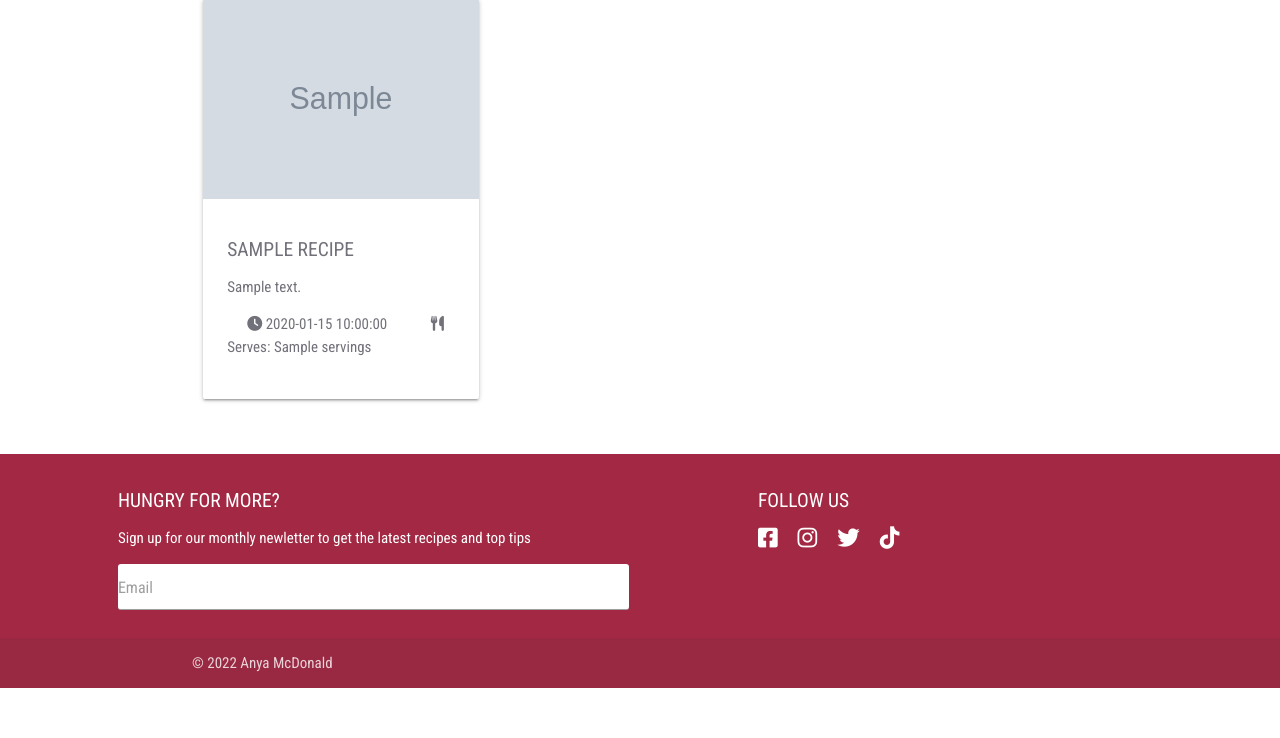
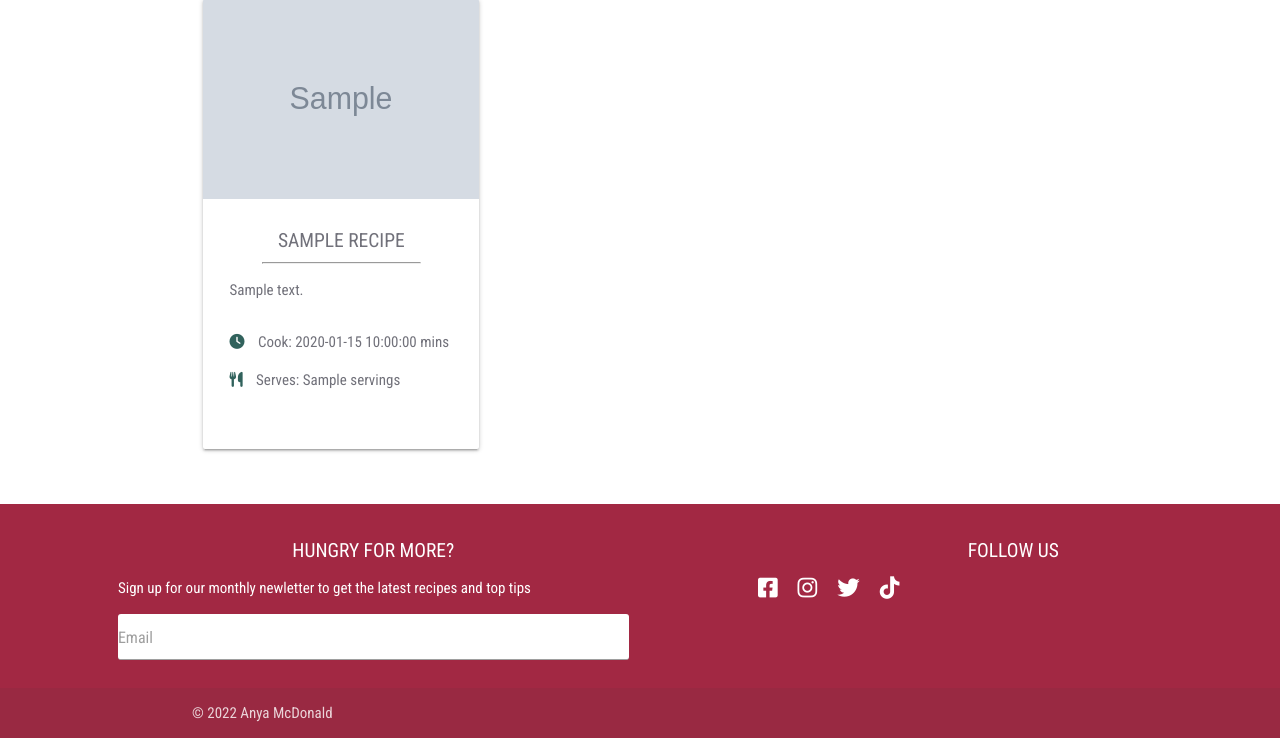
Before and after one commit to anyahush/the-freefrom-cookbook, a Flask app: page /search in a window 1280 px wide. Shown: the part 258-996 px from the top of the page. Before the commit the page ends 946 px from the top, so only its background shows below. Run offline with Flask 2, Linux system fonts and the light colour scheme; grey boxes marked "Sample" are stand-in pictures; a database or web service that is not in the repository returns one stand-in record (values such as "Sample title"); some libraries are stand-ins or nearby versions.

Commit message:
Finalise styles for recipe cards recipes.html

```diff
--- a/static/css/style.css
+++ b/static/css/style.css
@@ -47,6 +47,7 @@ h3, h4 {
 h5 {
     text-transform: uppercase;
     font-size: 130%;
+    text-align: center;
 }
 
 strong {
@@ -105,7 +106,8 @@ hr {
 }
 
 .card .card-content {
-    height: 200px;
+    height: 250px;
+    padding: 15px;
 }
 
 .card .card-content p {
@@ -129,6 +131,11 @@ span {
     width: 100%;
     height: 100%;
     object-fit: cover;
+}
+
+.fa-clock, .fa-utensils {
+    margin-right: 10px;
+    color: #31625c;
 }
 
 .fa-plus {
--- a/templates/recipes.html
+++ b/templates/recipes.html
@@ -32,23 +32,26 @@
                     </a>
                 </div>
                 <div class="card-content">
-                    <h5>{{ recipe.recipe_title}}</h5>
-                    <p>{{ recipe.recipe_description }}</p>
-                    <p>
-                        <span>
-                            <i class="fas fa-clock"></i> {{ recipe.cook_time}}
-                        </span>
-                        <span>
-                            <i class="fas fa-utensils"></i> Serves: {{ recipe.servings}}
-                        </span>
-                    </p>
+                    <div class="col s12">
+                        <h5>{{ recipe.recipe_title}}</h5>
+                        <hr>
+                        <p>{{ recipe.recipe_description }}</p>
+                    </div>
+                    <div class="col s12">
+                        <p>
+                           <i class="fas fa-clock"></i> Cook: {{ recipe.cook_time }} mins
+                        </p>
+                        <p>
+                            <i class="fas fa-utensils"></i> Serves: {{ recipe.servings }}
+                        </p>
+                    </div>
                 </div>
             </div>
 
         </div>
         <div class="row">
             {% endif %}
-            {% endfor %}
+        {% endfor %}
         </div>
 
     </div>
```
